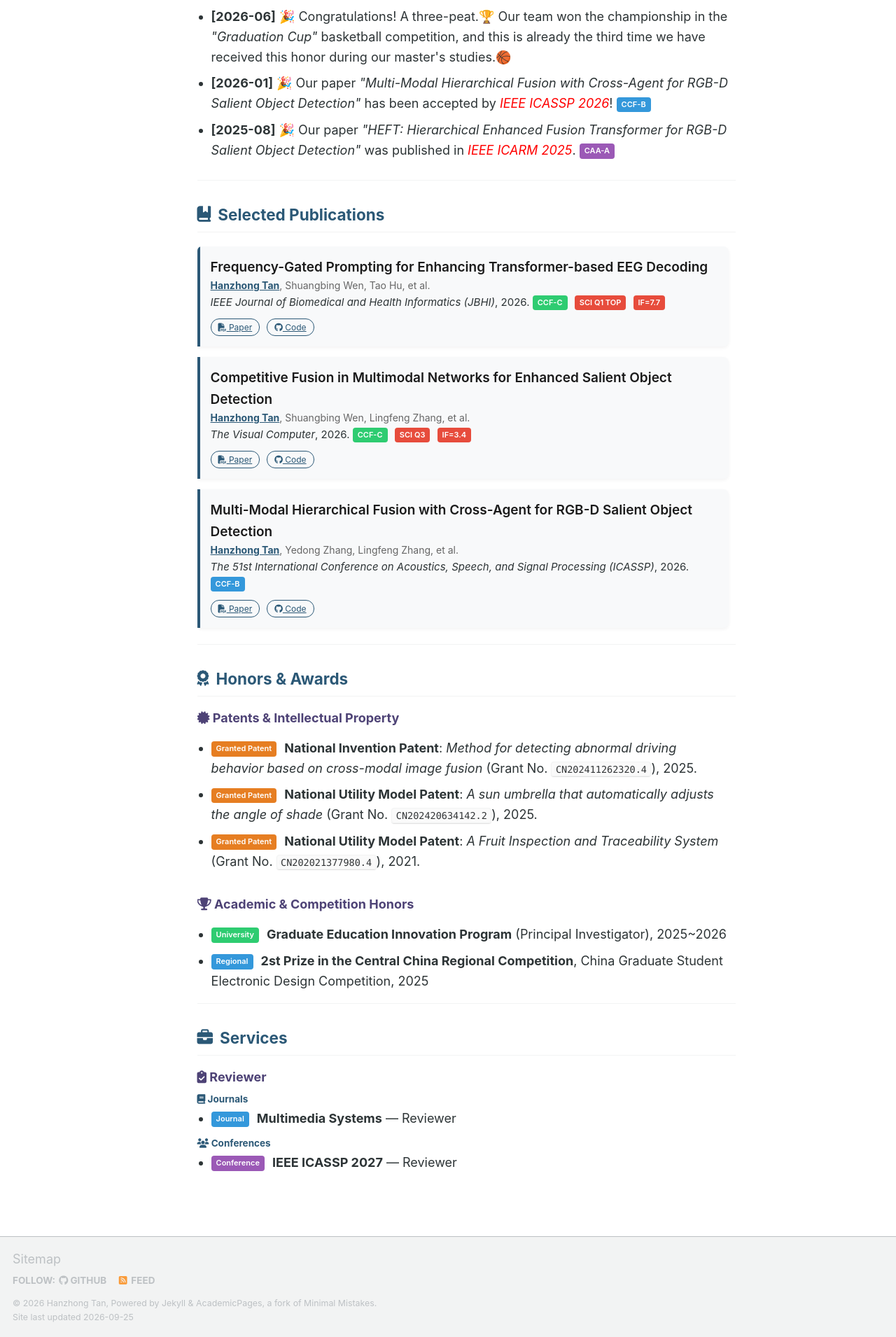
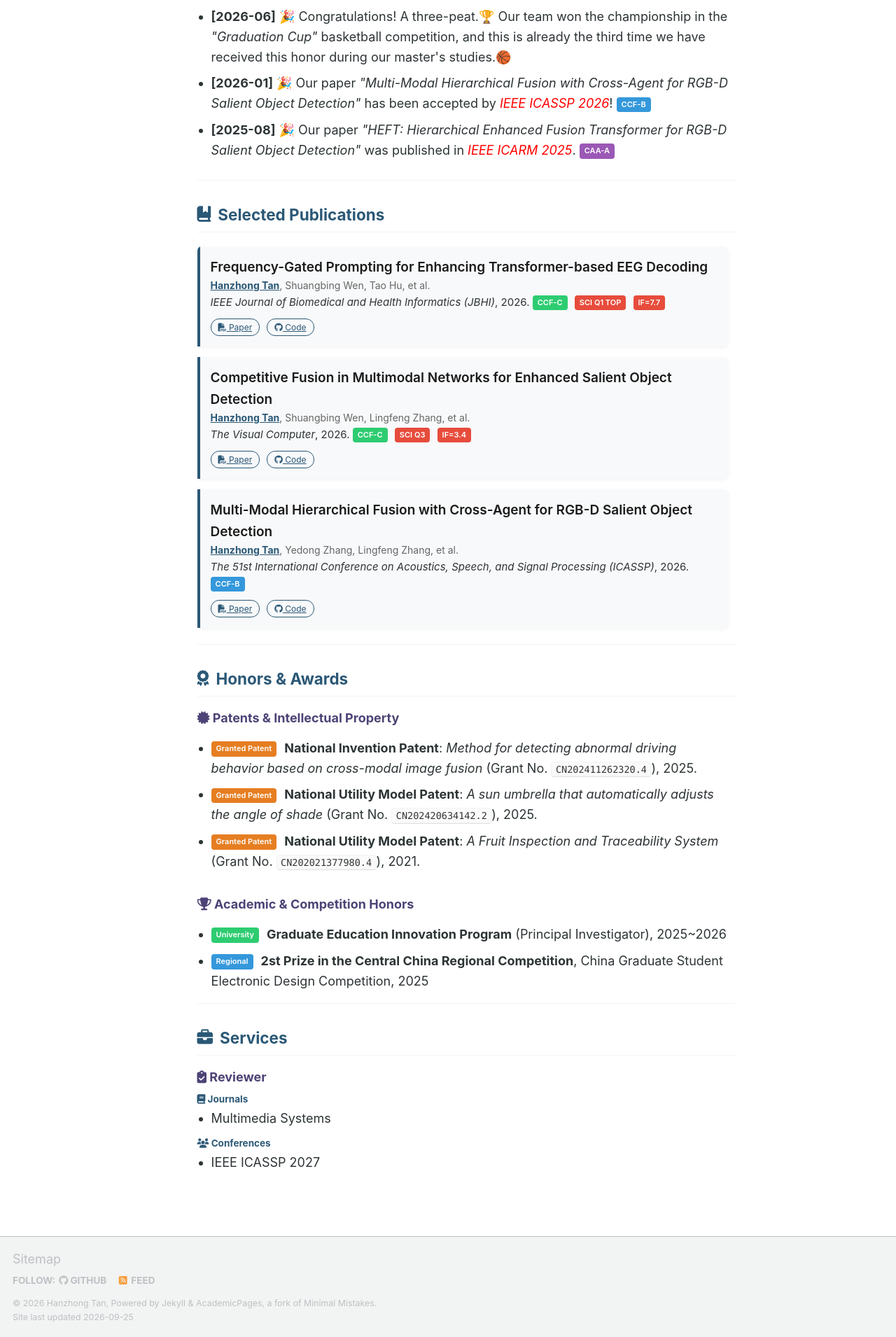
Before and after one commit to liangjiaxiaoqi/liangjiaxiaoqi.github.io, a Jekyll site: the page built from _pages/about.md, in a window 1280 px wide. Shown: the part 779-2689 px from the top of the page at 70% size. Built offline with Jekyll 4.4.1, drawn with Linux system fonts in a browser that asks for light colours; some web fonts are replaced; a script bundle is joined from its source files by our own code; library files that are not in the unit come from our copies; a style sheet for code colours, icons or effects is not loaded.

Commit message:
Update about.md

```diff
--- a/_pages/about.md
+++ b/_pages/about.md
@@ -379,6 +379,7 @@ Currently, my research interests focus on **Computer Vision**, **Multi-modal Lea
 
 
 ---
+
 <!-- 服务 -->
 <h2 class="section-title"><i class="fa-solid fa-briefcase"></i> Services</h2>
 
@@ -390,20 +391,14 @@ Currently, my research interests focus on **Computer Vision**, **Multi-modal Lea
   <i class="fa-solid fa-book"></i> Journals
 </h4>
 <ul style="padding-left: 20px; margin: 0;">
-  <li>
-    <span class="badge badge-blue">Journal</span>
-    <b>Multimedia Systems</b> — Reviewer
-  </li>
+  <li>Multimedia Systems</li>
 </ul>
 
 <h4 style="color: var(--primary-color); margin: 12px 0 6px;">
   <i class="fa-solid fa-users"></i> Conferences
 </h4>
 <ul style="padding-left: 20px; margin: 0;">
-  <li>
-    <span class="badge badge-purple">Conference</span>
-    <b>IEEE ICASSP 2027</b> — Reviewer
-  </li>
+  <li>IEEE ICASSP 2027</li>
 </ul>
 
 
```
